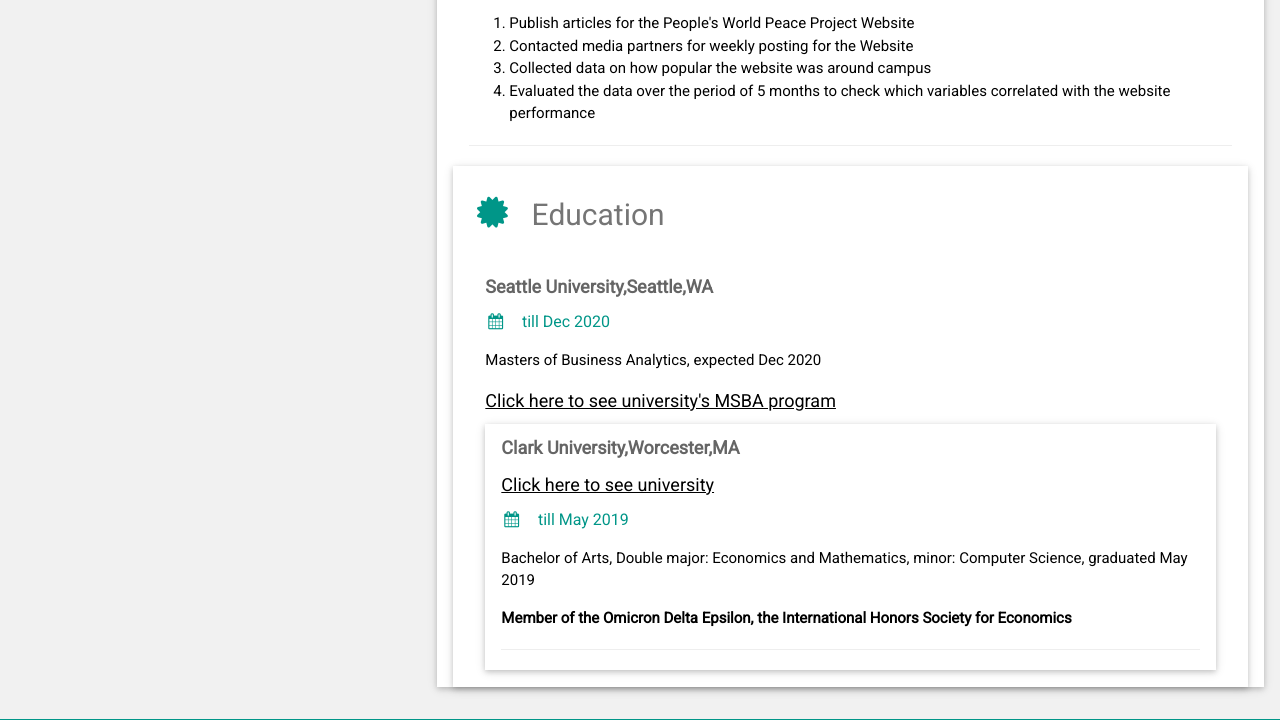
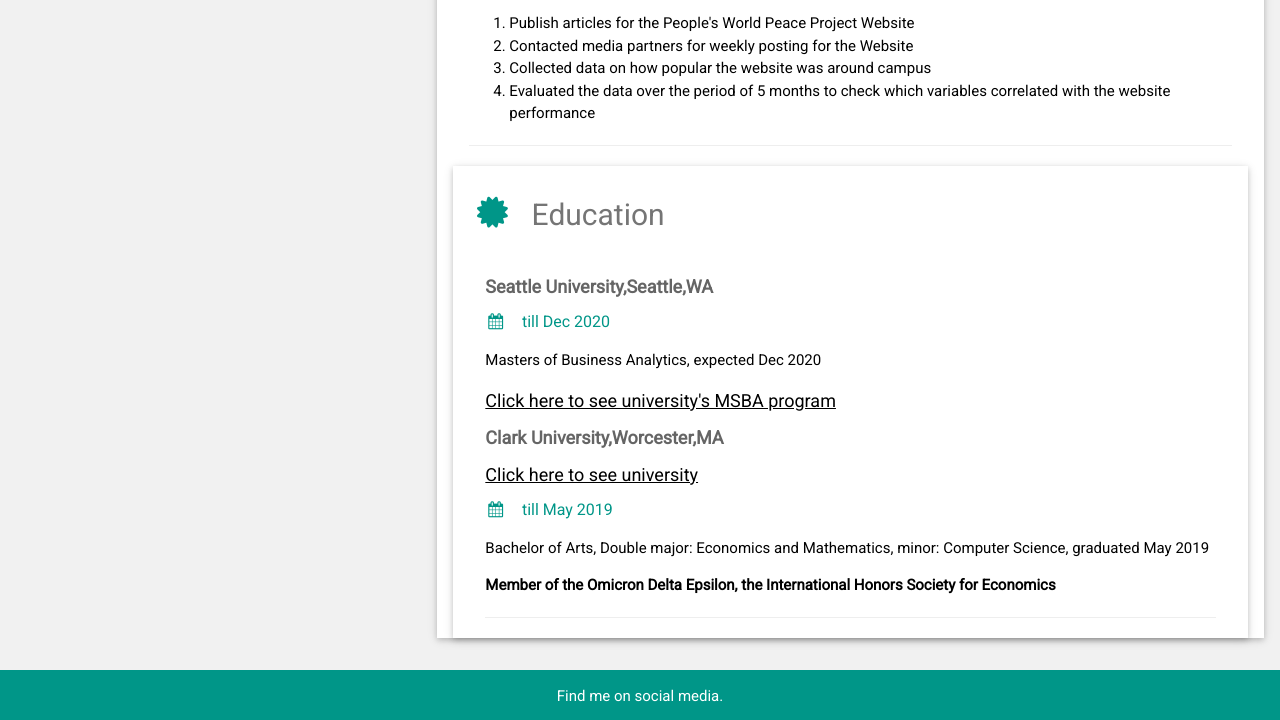
Before and after one commit to Ralitza111/cv, a plain HTML site: page index.html in a window 1280 px wide. Shown: the part 1701-2421 px from the top of the page. Drawn offline with nearby package versions, Linux system fonts and the light colour scheme.

Commit message:
Update index.html

```diff
--- a/index.html
+++ b/index.html
@@ -190,7 +190,7 @@ html,body,h1,h2,h3,h4,h5,h6 {font-family: "Roboto", sans-serif}
 	  <p>Masters of Business Analytics, expected Dec 2020
 					</p>
 	  <h5><a href="https://www.seattleu.edu/business/ms-business-analytics/">Click here to see university's MSBA program</a></h5>
-	 <div class="w3-container w3-card w3-white w3-margin-bottom">
+	 <div class="w3-margin-bottom">
           <h5 class="w3-opacity"><b>Clark University,Worcester,MA</b></h5>
 	  <h5><a href="https://www.clarku.edu/"_blank">Click here to see university</a></h5>
           <h6 class="w3-text-teal"><i class="fa fa-calendar fa-fw w3-margin-right"></i>till May 2019</h6>
```
